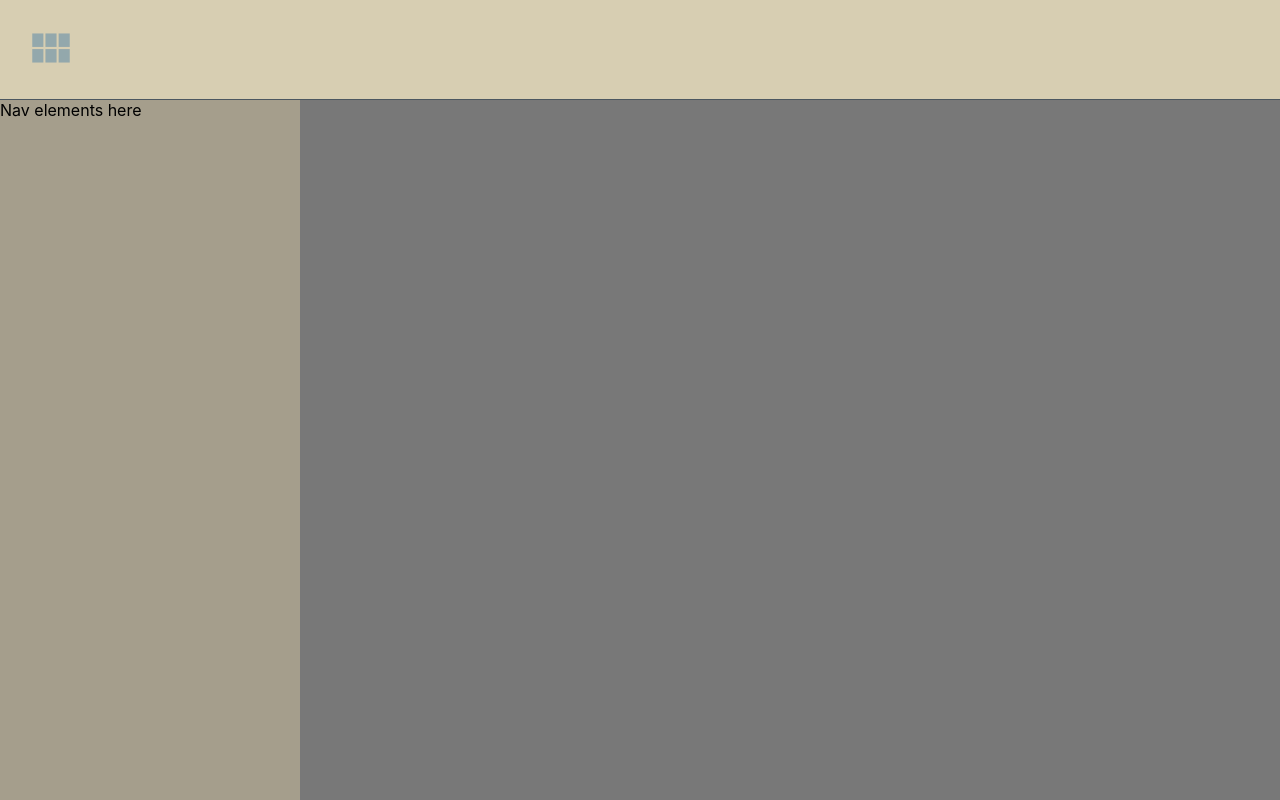
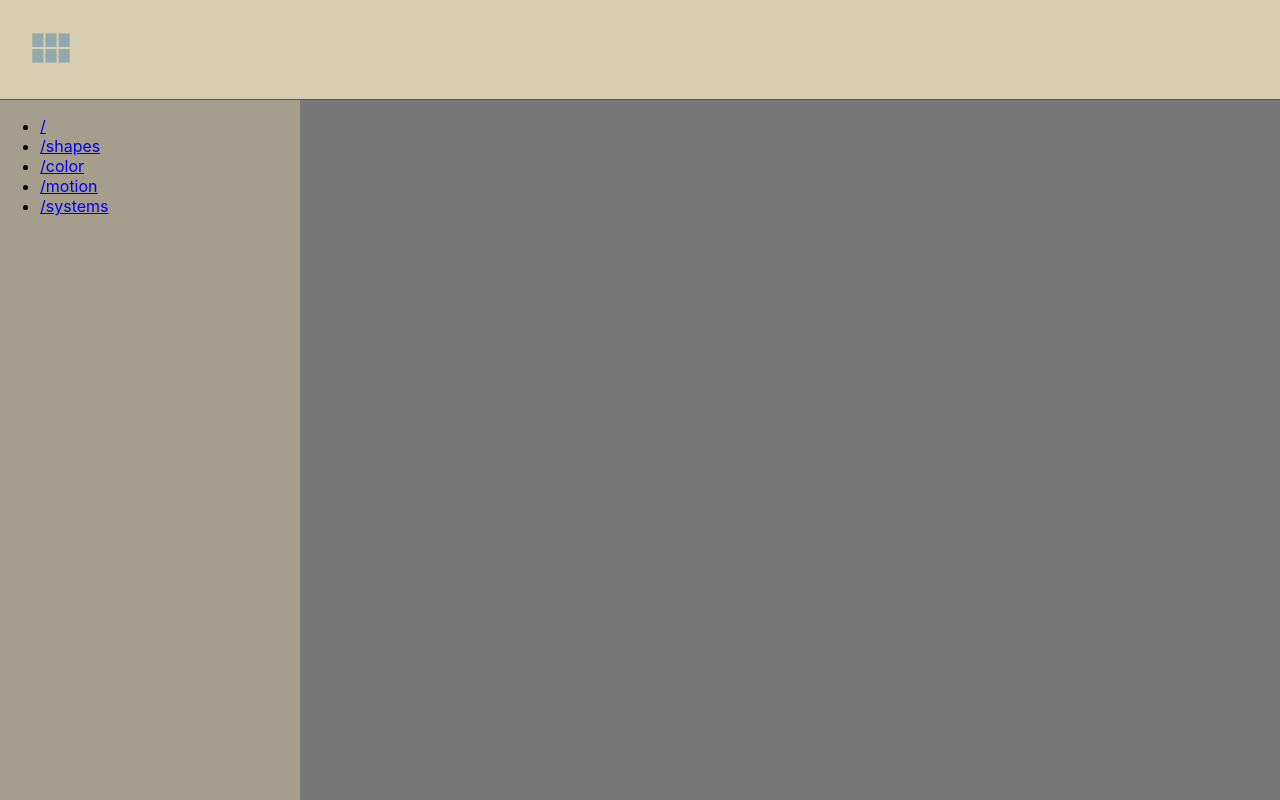
Before and after one commit to kirkdrichardson/react-layout-template, a React (Create React App) app: page /motion in a window 1280 px wide. Both pictures are taken after a click on the button "view_module". Built offline with nearby package versions, Linux system fonts and the light colour scheme.

Commit message:
transformed routes array into list of sidebar links

```diff
--- a/flow-typed/global.js
+++ b/flow-typed/global.js
@@ -9,3 +9,9 @@ declare type RouterProps = {
     location: any,
     history: any
 };
+
+declare type RouteType = {
+    path: string,
+    component: React.ElementType,
+    exact: boolean
+  };
--- a/src/App.js
+++ b/src/App.js
@@ -23,12 +23,6 @@ import {
   MainContent
 } from 'common/MainLayout';
 
-
-type RouteType = {
-  path: string,
-  component: React.ElementType,
-  exact: boolean
-};
 
 const routes: RouteType[] = [
   {
@@ -126,7 +120,7 @@ class App extends React.Component<{}, State> {
 
     return (
         <AppContainer>
-            <Header />
+            <Header routes={routes} />
             <MainContent>
                 <Switch>
                     {routes.map(route =>
--- a/src/component/common/Header.js
+++ b/src/component/common/Header.js
@@ -9,7 +9,9 @@ import {web, tablet, mobile} from 'common/Style';
 import { media } from 'common/Breakpoints';
 import Color from 'common/Color';
 
-type Props = {||};
+type Props = {
+    routes: RouteType[]
+};
 
 
 class Header extends React.Component<Props> {
@@ -17,7 +19,7 @@ class Header extends React.Component<Props> {
         return (
             <HeaderWrapper>
                 <SidebarWrapper>
-                    <Sidebar />
+                    <Sidebar routes={this.props.routes} />
                 </SidebarWrapper>
             </HeaderWrapper>
         );
--- a/src/component/common/Sidebar.js
+++ b/src/component/common/Sidebar.js
@@ -2,11 +2,16 @@
 
 import * as React from 'react';
 import styled from 'styled-components';
+import { Link } from 'react-router-dom';
 
 import { media } from 'common/Breakpoints';
 import {web, tablet, mobile} from 'common/Style';
 import Color from 'common/Color';
 
+
+type Props = {
+    routes: RouteType[]
+};
 
 type State = {
     open: boolean
@@ -14,7 +19,7 @@ type State = {
 
 // used to toggle scroll
 
-class Sidebar extends React.Component<{}, State> {
+class Sidebar extends React.Component<Props, State> {
     state = { open: false };
 
     // add an event listener to autoclose sidebar when the sidebar is open
@@ -58,7 +63,14 @@ class Sidebar extends React.Component<{}, State> {
 
                 {open &&
                     <SidebarWrapper>
-                        Nav elements here
+                        <ul>
+                            {this.props.routes.map(route =>
+                                <li key={route.path}>
+                                    <Link to={route.path}>{route.path}</Link>
+                                </li>
+
+                            )}
+                        </ul>
                     </SidebarWrapper>
                 }
 
```
